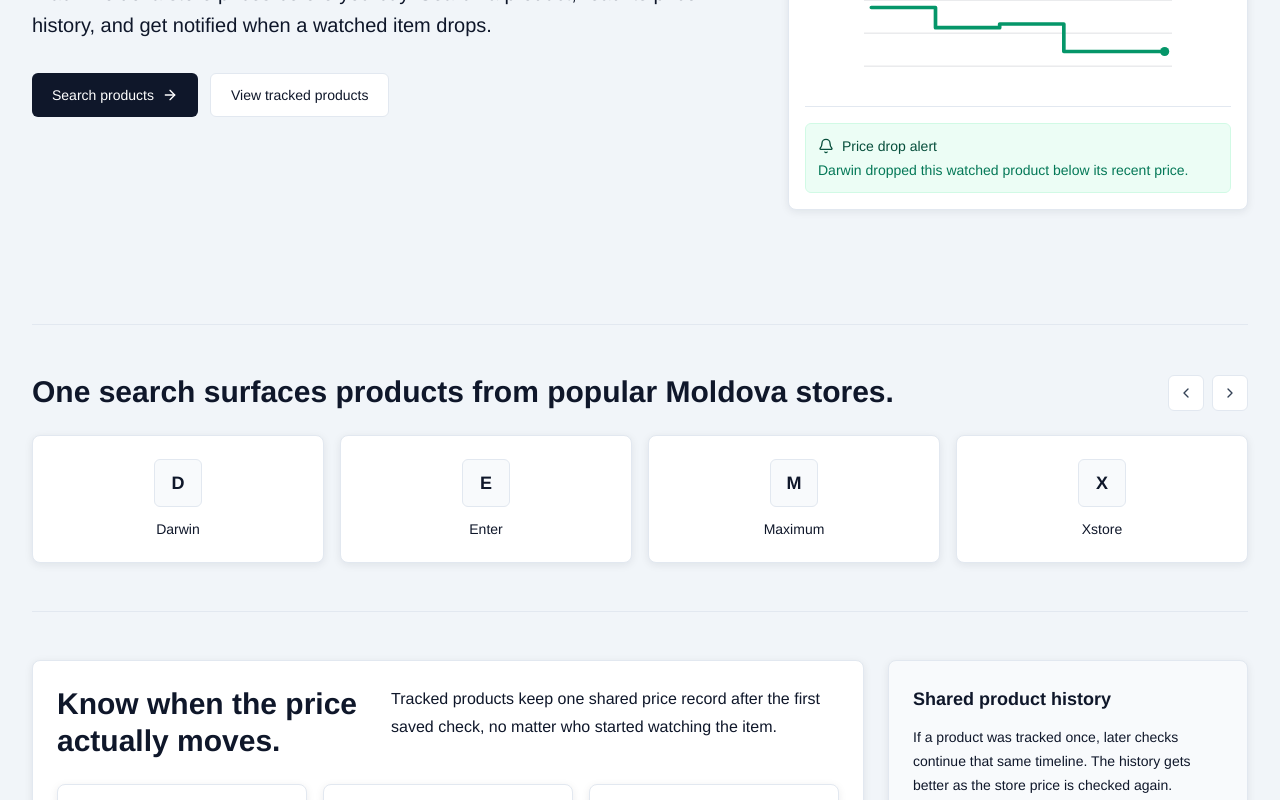
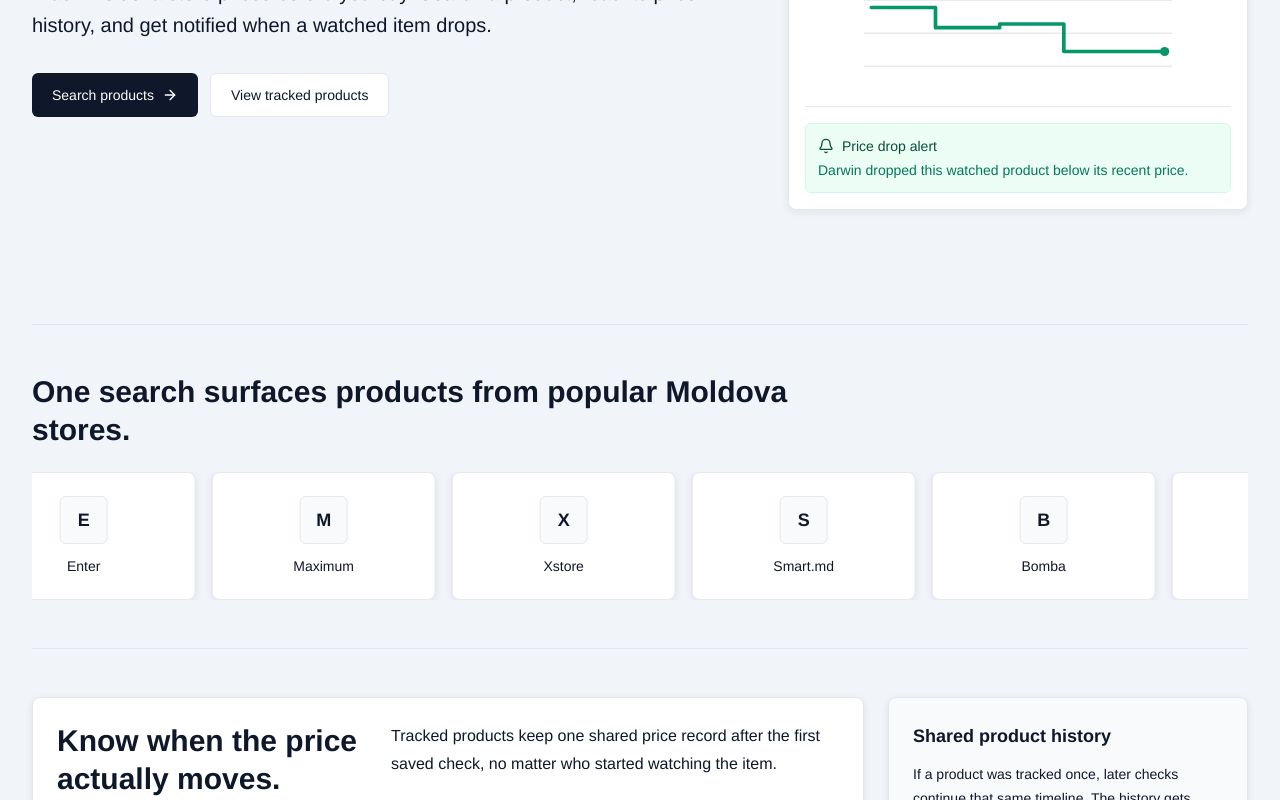
Before and after one commit to mcittkmims/moldova-price-history, a React (Vite) app: page /home in a window 1280 px wide. Shown: the part 404-1204 px from the top of the page. Built offline with nearby package versions, Linux system fonts and the light colour scheme.

Commit message:
animate store carousel

```diff
--- a/src/index.css
+++ b/src/index.css
@@ -54,3 +54,27 @@ select:focus-visible {
   outline: 2px solid #059669;
   outline-offset: 2px;
 }
+
+.store-carousel-track {
+  animation: store-carousel 28s linear infinite;
+}
+
+.store-carousel-track:hover {
+  animation-play-state: paused;
+}
+
+@keyframes store-carousel {
+  from {
+    transform: translateX(0);
+  }
+
+  to {
+    transform: translateX(-50%);
+  }
+}
+
+@media (prefers-reduced-motion: reduce) {
+  .store-carousel-track {
+    animation: none;
+  }
+}
--- a/src/pages/HomePage.tsx
+++ b/src/pages/HomePage.tsx
@@ -1,12 +1,9 @@
 import {
   ArrowRight,
   Bell,
-  ChevronLeft,
-  ChevronRight,
   Search,
   Store,
 } from "lucide-react";
-import { useMemo, useState } from "react";
 import { Link } from "react-router-dom";
 
 const watchedProducts = [
@@ -58,26 +55,6 @@ const alertRows = [
 ];
 
 export function HomePage() {
-  const [storeIndex, setStoreIndex] = useState(0);
-  const visibleStores = useMemo(
-    () =>
-      Array.from({ length: Math.min(4, trackedStores.length) }, (_, offset) => {
-        const index = (storeIndex + offset) % trackedStores.length;
-        return trackedStores[index];
-      }),
-    [storeIndex],
-  );
-
-  const showPreviousStores = () => {
-    setStoreIndex(
-      (current) => (current - 1 + trackedStores.length) % trackedStores.length,
-    );
-  };
-
-  const showNextStores = () => {
-    setStoreIndex((current) => (current + 1) % trackedStores.length);
-  };
-
   return (
     <div className="mx-auto w-full max-w-[1500px] pb-12">
       <section className="grid min-h-[calc(100vh-10rem)] gap-8 border-b border-ink-200 py-10 xl:grid-cols-[minmax(480px,680px)_minmax(380px,460px)] xl:items-center xl:justify-between dark:border-neutral-800">
@@ -170,42 +147,34 @@ export function HomePage() {
       </section>
 
       <section className="border-b border-ink-200 py-12 dark:border-neutral-800">
-        <div className="mb-6 flex flex-col gap-4 md:flex-row md:items-end md:justify-between">
+        <div className="mb-6 max-w-3xl">
           <h2 className="text-3xl font-semibold leading-tight">
             One search surfaces products from popular Moldova stores.
           </h2>
-          <div className="flex items-center gap-2">
-            <button
-              type="button"
-              onClick={showPreviousStores}
-              className="inline-flex h-9 w-9 items-center justify-center rounded-md border border-ink-200 bg-white text-ink-700 transition-colors hover:bg-ink-50 dark:border-neutral-700 dark:bg-[#171717] dark:text-neutral-100 dark:hover:bg-neutral-800"
-              aria-label="Show previous stores"
-            >
-              <ChevronLeft className="h-4 w-4" />
-            </button>
-            <button
-              type="button"
-              onClick={showNextStores}
-              className="inline-flex h-9 w-9 items-center justify-center rounded-md border border-ink-200 bg-white text-ink-700 transition-colors hover:bg-ink-50 dark:border-neutral-700 dark:bg-[#171717] dark:text-neutral-100 dark:hover:bg-neutral-800"
-              aria-label="Show next stores"
-            >
-              <ChevronRight className="h-4 w-4" />
-            </button>
-          </div>
         </div>
 
-        <div className="grid gap-4 sm:grid-cols-2 xl:grid-cols-4">
-            {visibleStores.map((store) => (
+        <div className="overflow-hidden" aria-label="Tracked store sources">
+          <div className="store-carousel-track flex w-max">
+            {[0, 1].map((groupIndex) => (
               <div
-                key={store.name}
-                className="flex min-h-32 flex-col items-center justify-center rounded-lg border border-ink-200 bg-white px-5 py-5 text-center shadow-soft dark:border-neutral-800 dark:bg-[#171717]"
+                key={groupIndex}
+                className="flex gap-4 pr-4"
+                aria-hidden={groupIndex === 1}
               >
-                <div className="flex h-12 w-12 items-center justify-center rounded-md border border-ink-200 bg-ink-50 text-lg font-semibold text-ink-900 dark:border-neutral-800 dark:bg-neutral-900 dark:text-neutral-100">
-                  {store.mark}
-                </div>
-                <div className="mt-3 text-sm font-medium">{store.name}</div>
+                {trackedStores.map((store) => (
+                  <div
+                    key={`${store.name}-${groupIndex}`}
+                    className="flex min-h-32 w-36 shrink-0 flex-col items-center justify-center rounded-lg border border-ink-200 bg-white px-5 py-5 text-center shadow-soft sm:w-44 xl:w-56 dark:border-neutral-800 dark:bg-[#171717]"
+                  >
+                    <div className="flex h-12 w-12 items-center justify-center rounded-md border border-ink-200 bg-ink-50 text-lg font-semibold text-ink-900 dark:border-neutral-800 dark:bg-neutral-900 dark:text-neutral-100">
+                      {store.mark}
+                    </div>
+                    <div className="mt-3 text-sm font-medium">{store.name}</div>
+                  </div>
+                ))}
               </div>
             ))}
+          </div>
         </div>
       </section>
 
```
